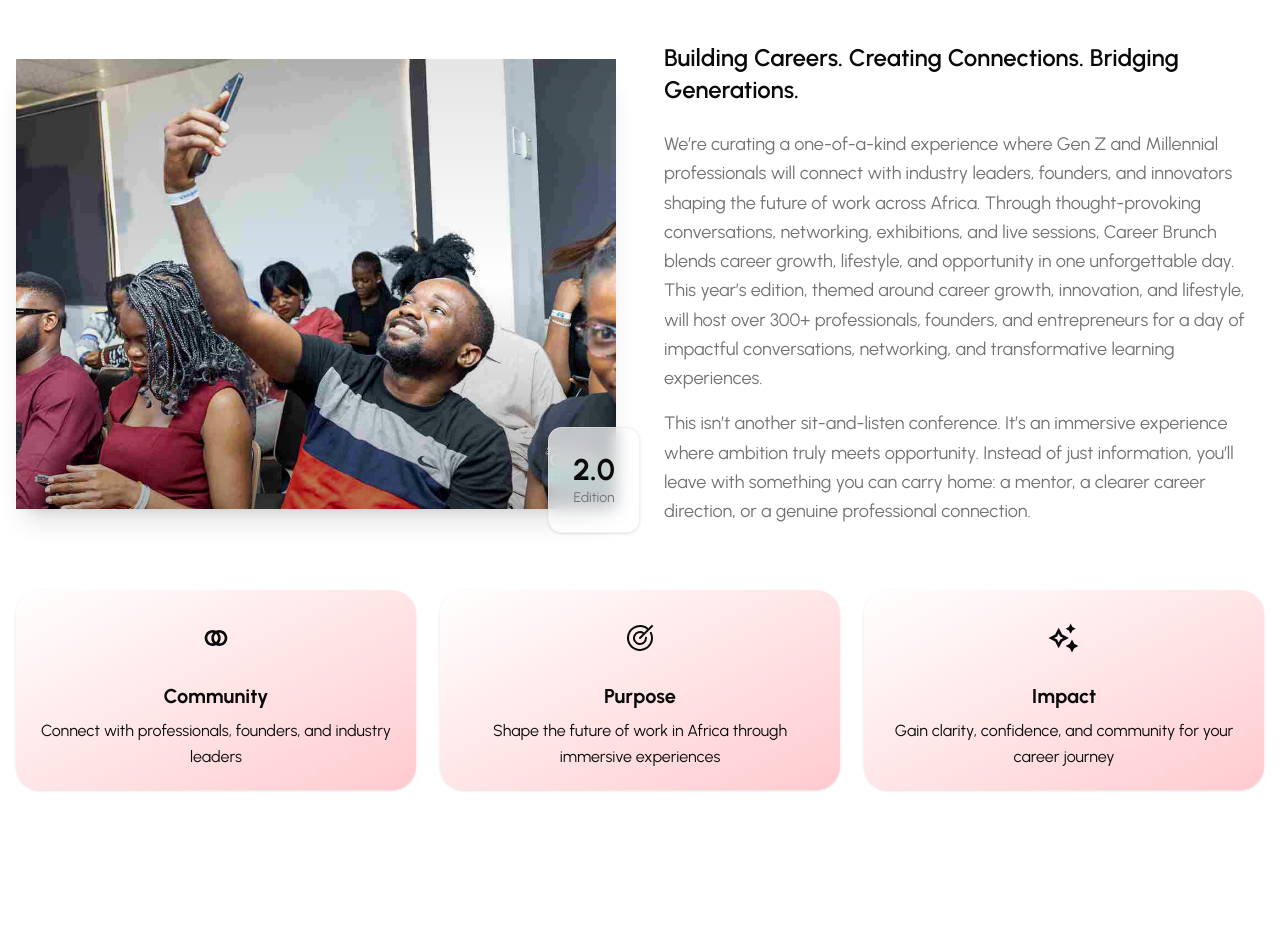
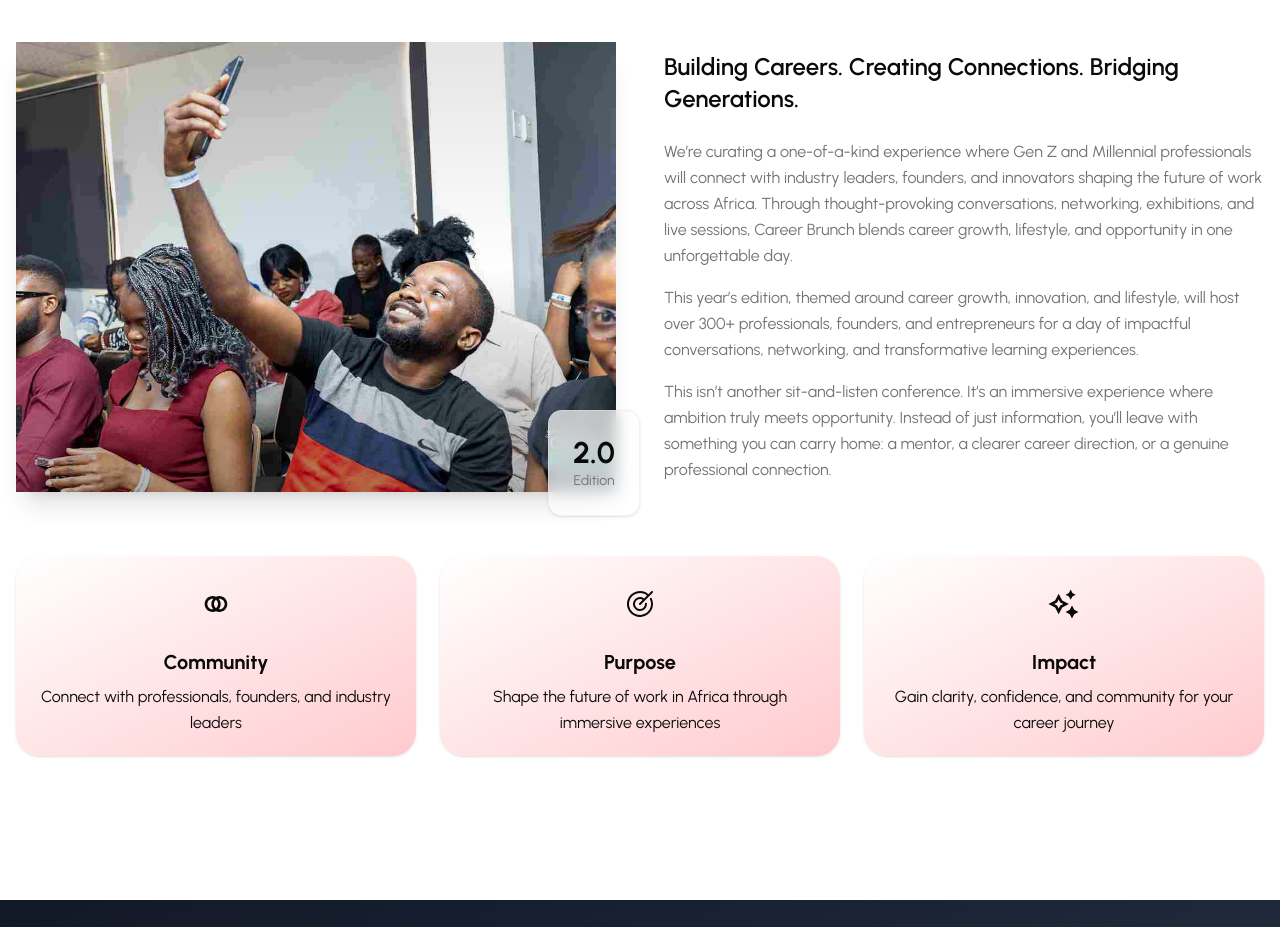
Before and after one commit to Olawoyin1/cbrunch, a React (Vite) app: page / in a window 1280 px wide. Shown: the part 980-1907 px from the top of the page. Built offline with nearby package versions, Linux system fonts and the light colour scheme.

Commit message:
new changes to the about text

```diff
--- a/src/components/About.tsx
+++ b/src/components/About.tsx
@@ -217,13 +217,15 @@ const About = () => {
             <p className="text-xl md:text-2xl font-semibold text-foreground">
               Building Careers. Creating Connections. Bridging Generations.
             </p>
-            <div className="space-y-4 text-sm md:text-lg leading-relaxed text-muted-foreground">
+            <div className="space-y-4 text-sm md:text-base leading-relaxed text-muted-foreground">
               {/* <p>
                 Career Brunch isn't just another networking event. It's a{" "}
                 <strong>career-tech and lifestyle movement</strong>.
               </p> */}
 
-              <p>We’re curating a one-of-a-kind experience where Gen Z and Millennial professionals will connect with industry leaders, founders, and innovators shaping the future of work across Africa. Through thought-provoking conversations, networking, exhibitions, and live sessions, Career Brunch blends career growth, lifestyle, and opportunity in one unforgettable day.
+              <p>We’re curating a one-of-a-kind experience where Gen Z and Millennial professionals will connect with industry leaders, founders, and innovators shaping the future of work across Africa. Through thought-provoking conversations, networking, exhibitions, and live sessions, Career Brunch blends career growth, lifestyle, and opportunity in one unforgettable day.</p>
+
+                <p>
 This year’s edition, themed around career growth, innovation, and lifestyle, will host over 300+ professionals, founders, and entrepreneurs for a day of impactful conversations, networking, and transformative learning experiences.</p>
 <p>This isn’t another sit-and-listen conference. It’s an immersive experience where ambition truly meets opportunity. Instead of just information, you’ll leave with something you can carry home: a mentor, a clearer career direction, or a genuine professional connection.</p>
               {/* <p>
```
